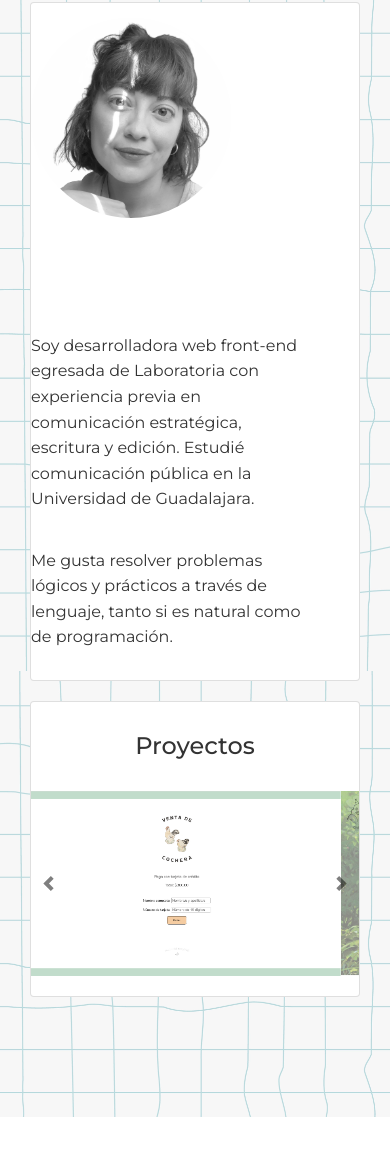
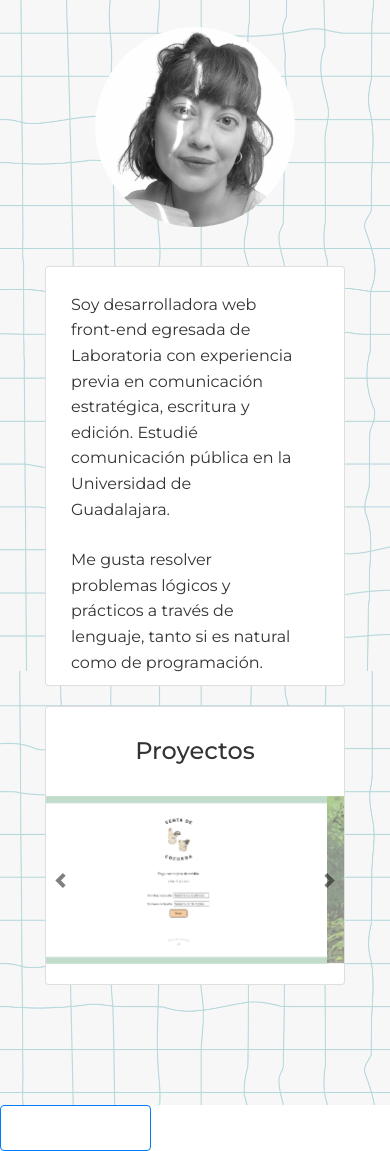
Before and after one commit to debrasbread/portafolio, a plain HTML site: page index.html in a window 390 px wide. Shown: the part 173-1324 px from the top of the page. Before the commit the page ends 1290 px from the top, so only its background shows below. Drawn offline with nearby package versions, Linux system fonts and the light colour scheme.

Commit message:
Cambios en contenedor para mejorar responsividad

```diff
--- a/index.html
+++ b/index.html
@@ -19,7 +19,6 @@
   <!-- Agrega la fuente Montserrat desde Google Fonts -->
   <link href="https://fonts.googleapis.com/css2?family=Montserrat:wght@400;500;600;700&display=swap" rel="stylesheet">
 
-  <!-- Tus otros enlaces CSS ... -->
 </head>
 
 
@@ -32,6 +31,8 @@
 
 <link href="main.d8e0d294.css" rel="stylesheet">
 <link href="style.css" rel="stylesheet">
+<link href="index.js" rel="stylesheet">
+
 
 </head>
 
@@ -82,27 +83,24 @@
             <!-- Add your site or app content here -->
 
             <div class="container">
-              <div class="row">
-                <div class="col-xs-12">
-
+              <div class="row align-items-center"> <!-- La clase "align-items-center" alinea verticalmente los elementos -->
+                <div class="col-md-4 col-sm-12 text-center mb-4">
+                  <img src="Debra-Figueroa.webp" class="img-profile rounded-circle" alt="">
+                </div>
+                <div class="col-md-8 col-sm-12">
                   <div class="card">
                     <div class="card-block">
-
-                      <div class="row">
-                        <div class="col-md-4">
-                          <p><img src="Debra-Figueroa.webp" class="img-profile rounded-circle" alt=""></p>
-                        </div>
-                        <div class="col-md-8" style="margin-bottom: 20px; margin-top: 90px;">
                       <p class="large-text">Soy desarrolladora web front-end egresada de Laboratoria con experiencia
                         previa en comunicación estratégica, escritura y edición. Estudié comunicación pública en la
-                            Universidad de Guadalajara.</p><br>
+                        Universidad de Guadalajara.</p>
                       <p class="large-text">Me gusta resolver problemas lógicos y prácticos a través de lenguaje,
                         tanto si es natural como de programación.</p>
                     </div>
-
                   </div>
                 </div>
               </div>
+
+
 
                   <div class="card">
                     <div class="text-center">
@@ -236,6 +234,10 @@
   <!-- Bootstrap JS -->
   <script src="https://stackpath.bootstrapcdn.com/bootstrap/4.5.2/js/bootstrap.min.js"></script>
 
+
+  <!-- Agrega esto donde quieras mostrar el botón de descarga -->
+<a href="ruta-a-tu-cv.pdf" download class="btn btn-primary">Descargar CV</a>
+
 </body>
 
 </html>
--- a/style.css
+++ b/style.css
@@ -73,7 +73,9 @@ h1 {
 
 p {
   font-size: 16px;
-  margin-bottom: 10px;
+  margin-bottom: 25px;
+  margin-left: 25px;
+  margin-top: 25px;;
 }
 
 .large-text {
@@ -232,3 +234,18 @@ p {
     padding-top: 70px;
   }
 }
+
+/* Ejemplo de estilos personalizados para el botón de descarga */
+.btn {
+  display: inline-block;
+  padding: 10px 20px;
+  background-color: #ffffff;
+  color: #fff;
+  text-decoration: none;
+  border-radius: 4px;
+  font-size: 16px;
+}
+
+.btn:hover {
+  background-color: #afc5dd;
+}
```
Lines whose indentation alone changed are shown as unchanged.
